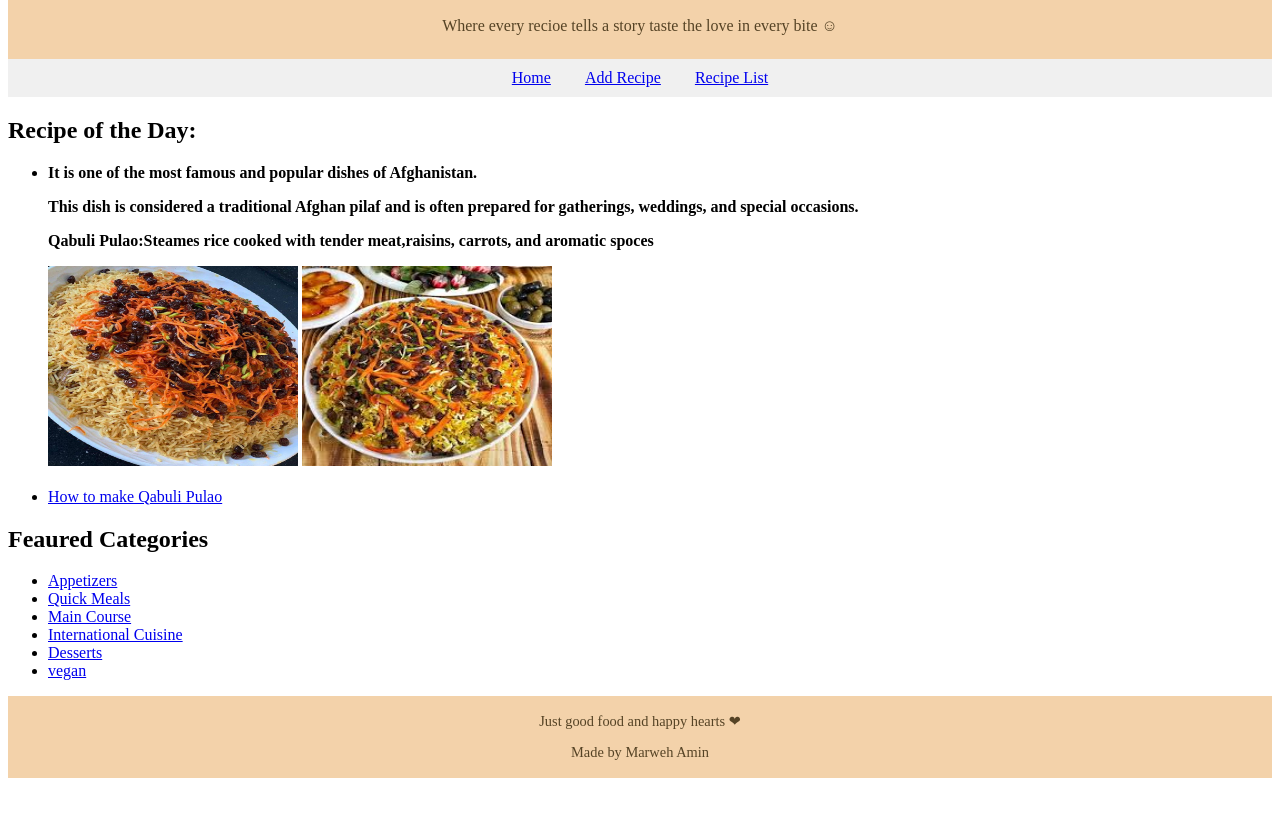
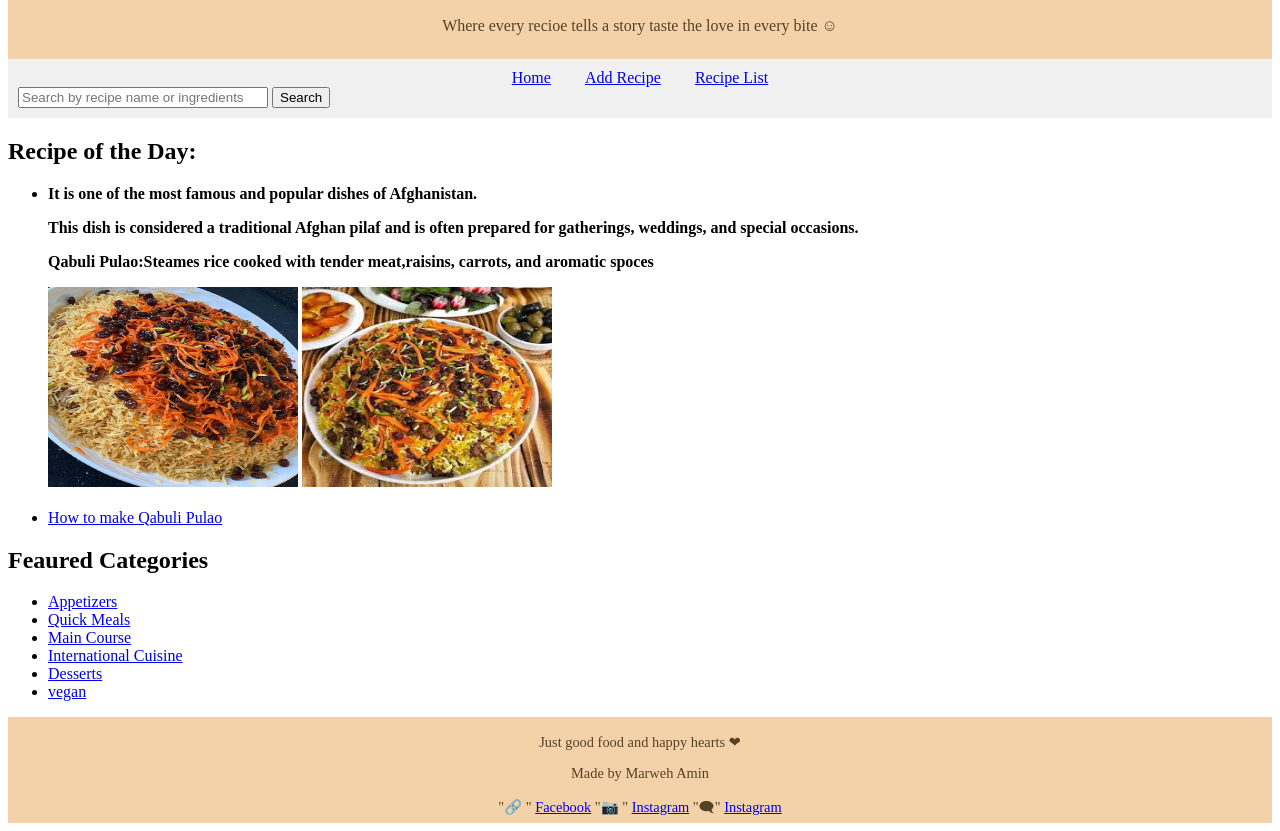
Before and after one commit to MarwehAmin/Final-HTML-project, a plain HTML site: page index.html in a window 1280 px wide. Shown: the part 66-897 px from the top of the page. Before the commit the page ends 852 px from the top, so only its background shows below. Drawn offline with Linux system fonts and the light colour scheme.

Commit message:
Add files via upload

```diff
--- a/index.html
+++ b/index.html
@@ -9,7 +9,7 @@
         header {background-color: rgb(243, 210, 170); padding: 8px; color:rgb(85, 67, 37); text-align:center;}
         nav a { margin: 15px;}
         nav { background-color: #f0f0f0; justify-content: center; padding: 10px ;text-align: center;}
-
+        form {text-align: left; }
     </style>
 
 </head>
@@ -26,6 +26,10 @@
         <a href="index.html">Home</a>
         <a href="Add-Recipe.html">Add Recipe</a>
         <a href="Recipe-list .html">Recipe List</a>
+        <form action="" >
+            <input type="search" name="query" placeholder="Search by recipe name or ingredients" style="width: 250px;">
+            <input type="submit" value="Search">
+        </form>
     </nav>
 
     <section>
@@ -61,7 +65,13 @@
 
     <footer>
         <p>Just good food and happy hearts ❤</p>
-        <p>Made by Marweh Amin</p>
+        <p>Made by Marweh Amin</p >
+         "🔗 "
+        <a href="https://www.facebook.com/YourPage" target="_blank">Facebook</a>
+        "📷 "
+        <a href="https://www.instagram.com/YourPage" target="_blank">Instagram</a>
+        "🗨"
+        <a href="https://www.twitter.com/YourPage" target="_blank">Instagram</a>
     </footer>
 
 </body>
```
